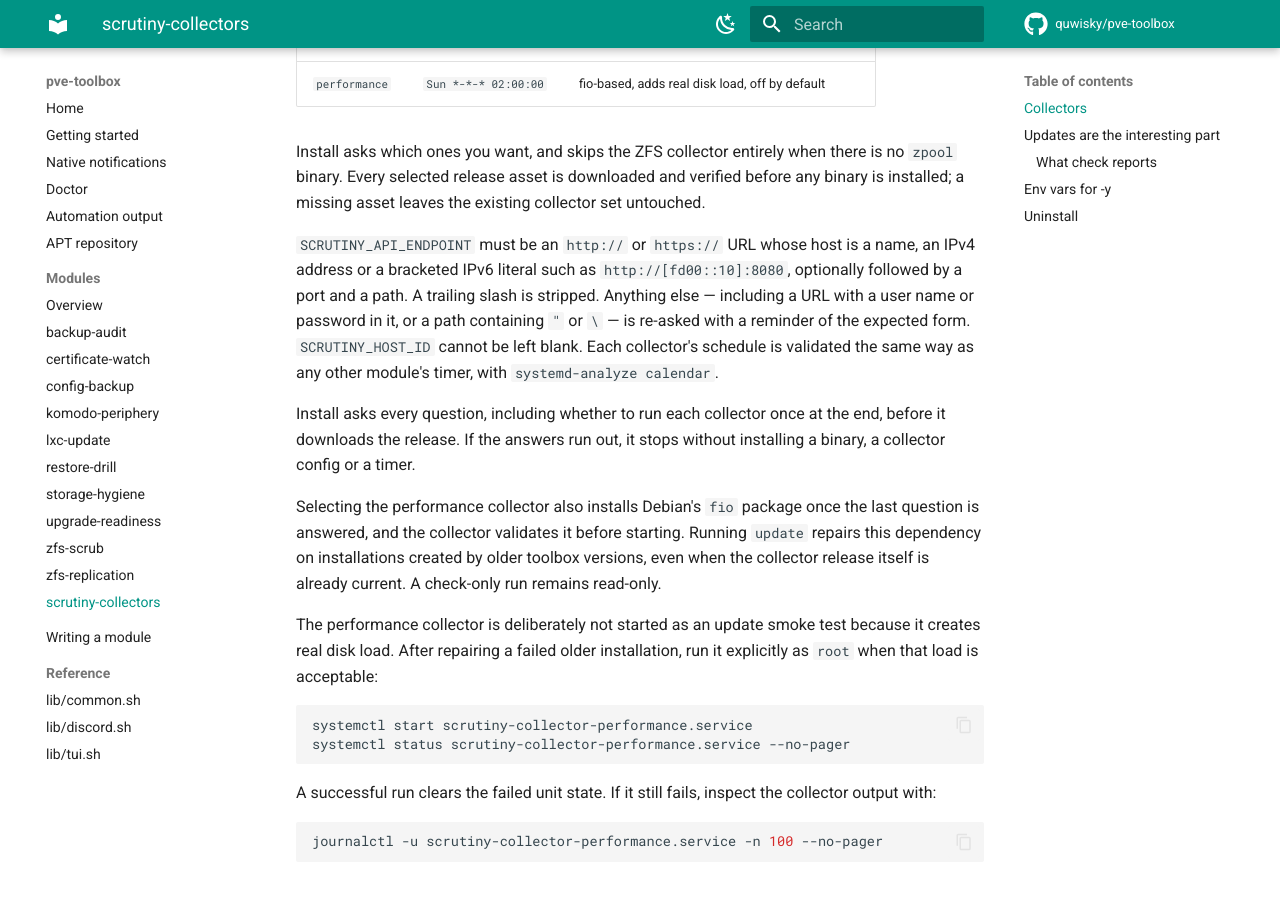
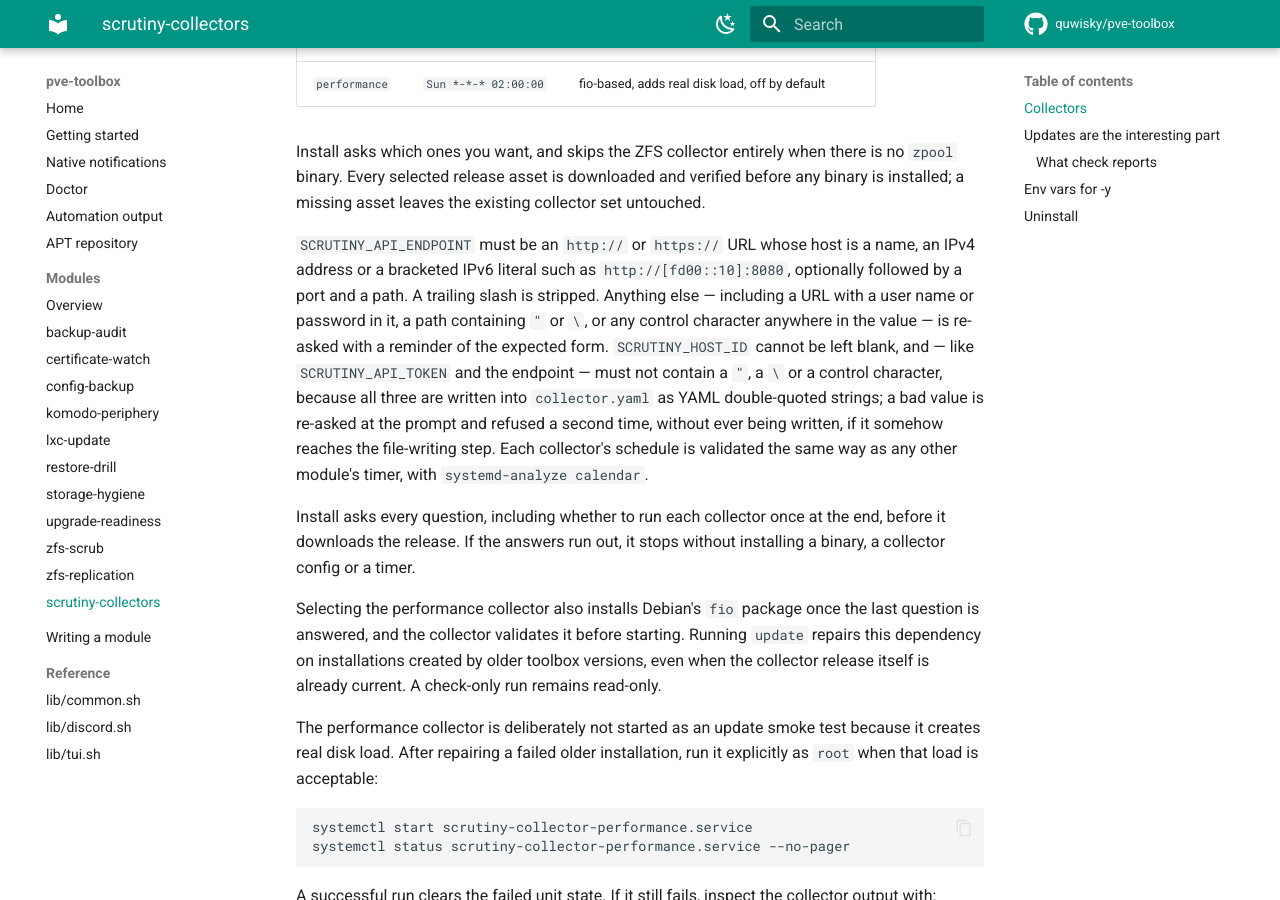
Before and after one commit to quwisky/pve-toolbox, an MkDocs documentation site: the page built from docs/modules/scrutiny-collectors.md, in a window 1280 px wide and 900 px high, scrolled down 556 px. Built offline with MkDocs 1.6.1 and Material for MkDocs 9.7.7, drawn with Linux system fonts in a browser that asks for light colours; comment, search, counter and statistics services are not loaded.

Commit message:
fix(scrutiny-collectors): validate host id, token and endpoint for YAML safety (#89)
collector.yaml wrote the host id, endpoint and token straight into YAML
double-quoted strings. A ", \ or control character in any of them broke the
file or changed its meaning, and the token had no validator at all.

_sc_yaml_safe rejects a quote, a backslash or a control character
(0x00-0x1f, 0x7f), the same technique as komodo-periphery's
kp_valid_printable. The endpoint, host id and token prompts now use it:
the endpoint keeps its existing host/path shape but also refuses control
characters anywhere; the host id keeps its required-value rule; the token's
rejection reason is fixed text that never repeats the value, since it is a
secret.

_sc_write_config re-checks all three before writing anything and dies
naming the key - never the value - so a refusal cannot create or truncate
the file. module_install also checks right after the prompts, before any
binary is staged, so a bypass cannot leave a half-installed module.

```diff
--- a/docs/modules/scrutiny-collectors.md
+++ b/docs/modules/scrutiny-collectors.md
@@ -29,10 +29,15 @@ collector set untouched.
 name, an IPv4 address or a bracketed IPv6 literal such as
 `http://[fd00::10]:8080`, optionally followed by a port and a path. A trailing
 slash is stripped. Anything else — including a URL with a user name or
-password in it, or a path containing `"` or `\` — is re-asked with a reminder
-of the expected form. `SCRUTINY_HOST_ID` cannot be left blank. Each
-collector's schedule is validated the same way as any other module's timer,
-with `systemd-analyze calendar`.
+password in it, a path containing `"` or `\`, or any control character
+anywhere in the value — is re-asked with a reminder of the expected form.
+`SCRUTINY_HOST_ID` cannot be left blank, and — like `SCRUTINY_API_TOKEN` and
+the endpoint — must not contain a `"`, a `\` or a control character, because
+all three are written into `collector.yaml` as YAML double-quoted strings; a
+bad value is re-asked at the prompt and refused a second time, without ever
+being written, if it somehow reaches the file-writing step. Each collector's
+schedule is validated the same way as any other module's timer, with
+`systemd-analyze calendar`.
 
 Install asks every question, including whether to run each collector once
 at the end, before it downloads the release. If the answers run out, it stops
```
Also changed, not shown: 2 other files.
